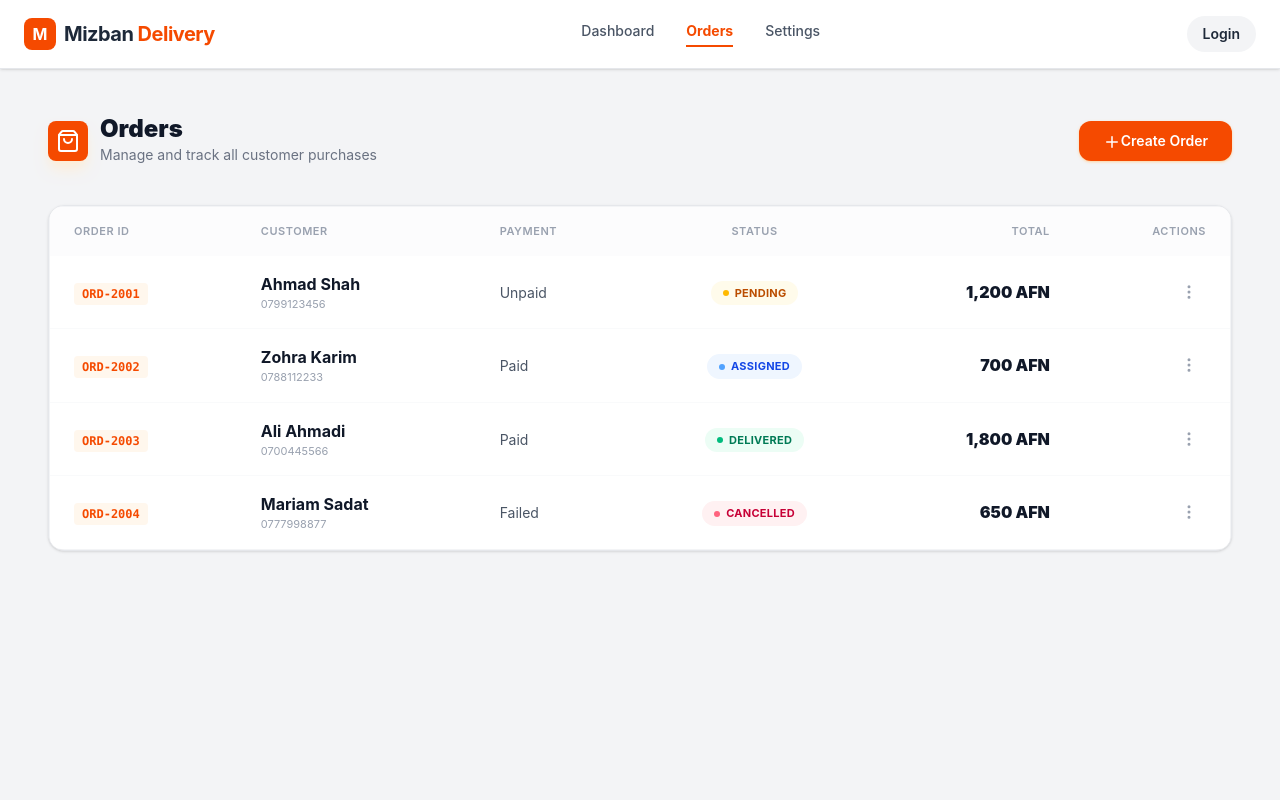
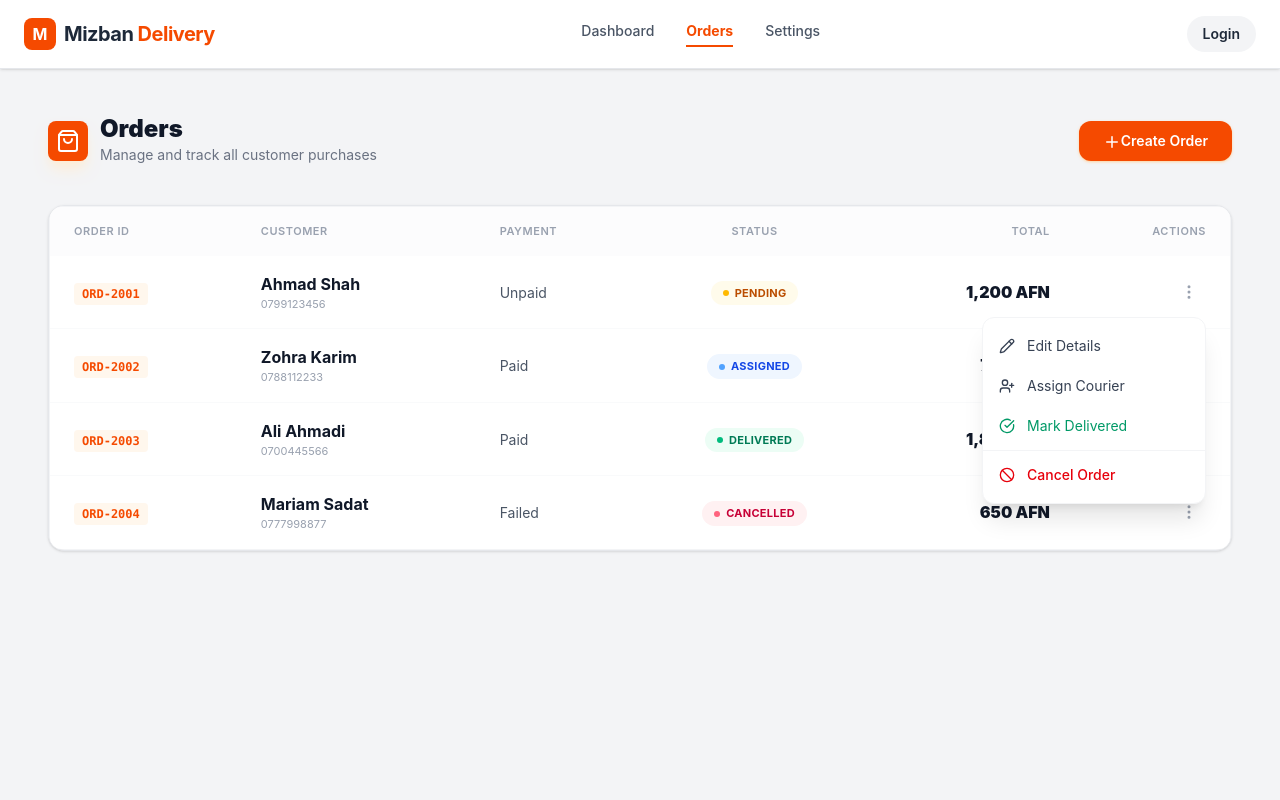
Before and after one commit to Sky-Teams/Mizban-Delivery-frontend, a React (Vite) app: page /orders in a window 1280 px wide. Both pictures are taken after a click on the button 1189 px from the left and 291 px from the top of the page. Shown: the top 800 px of the page. Built offline with nearby package versions, Linux system fonts and the light colour scheme.

Commit message:
feat: add the OrderActions component instead of three dots in OrdersTable in actions field

```diff
--- /dev/null
+++ b/src/components/common/OrderActions.jsx
@@ -0,0 +1,86 @@
+import { useState, useRef, useEffect } from 'react';
+import {
+  MoreVertical,
+  Pencil,
+  Ban,
+  CheckCircle,
+  UserPlus,
+  Clock
+} from 'lucide-react';
+import { useNavigate } from 'react-router-dom';
+
+const OrderActions = ({ order }) => {
+  const [isOpen, setIsOpen] = useState(false);
+  const menuRef = useRef(null);
+  const navigate = useNavigate();
+
+  useEffect(() => {
+    const closeMenu = (e) => {
+      if (menuRef.current && !menuRef.current.contains(e.target)) setIsOpen(false);
+    };
+    document.addEventListener('mousedown', closeMenu);
+    return () => document.removeEventListener('mousedown', closeMenu);
+  }, []);
+
+  return (
+    <div className="relative" ref={menuRef}>
+      <button
+        onClick={(e) => {
+          e.stopPropagation();
+          setIsOpen(!isOpen);
+        }}
+        className="p-2 text-gray-400 hover:text-gray-900 hover:bg-gray-100 cursor-pointer rounded-full transition-colors"
+      >
+        <MoreVertical size={18} />
+      </button>
+
+      {isOpen && (
+        <div className="absolute right-0 mt-2 z-[100] w-56 bg-white cursor-pointer rounded-xl shadow-xl border border-gray-100 py-2 animate-in fade-in zoom-in duration-150 origin-top-right">
+
+          <button
+            onClick={() => {
+              setIsOpen(false);
+            }}
+            className="flex items-center gap-3 w-full px-4 py-2.5 cursor-pointer text-sm text-gray-700 hover:bg-orange-50 hover:text-orange-600 transition-colors"
+          >
+            <Pencil size={16} /> Edit Details
+          </button>
+
+          <button
+            onClick={() => {
+              console.log("Assigning courier for order:", order.id);
+              setIsOpen(false);
+            }}
+            className="flex items-center gap-3 w-full px-4 py-2.5 cursor-pointer text-sm text-gray-700 hover:bg-gray-50 transition-colors"
+          >
+            <UserPlus size={16} /> Assign Courier
+          </button>
+
+          <button
+            onClick={() => {
+              console.log("Marking as delivered:", order.id);
+              setIsOpen(false);
+            }}
+            className="flex items-center gap-3 w-full px-4 py-2.5 cursor-pointer text-sm text-emerald-600 hover:bg-emerald-50 transition-colors"
+          >
+            <CheckCircle size={16} /> Mark Delivered
+          </button>
+
+          <div className="my-1 border-t border-gray-100" />
+
+          <button
+            onClick={() => {
+              console.log("Opening cancel reason modal for:", order.id);
+              setIsOpen(false);
+            }}
+            className="flex items-center gap-3 w-full px-4 cursor-pointer py-2.5 text-sm text-red-600 hover:bg-red-50 font-medium transition-colors"
+          >
+            <Ban size={16} /> Cancel Order
+          </button>
+        </div>
+      )}
+    </div>
+  );
+};
+
+export default OrderActions;
--- a/src/pages/admin/OrdersTable.jsx
+++ b/src/components/common/OrdersTable.jsx
@@ -1,5 +1,6 @@
 import { MoreVertical } from 'lucide-react';
-import OrderStatusBadge from '../../components/common/OrderStatusBadge';
+import OrderStatusBadge from './OrderStatusBadge';
+import OrderActions from './OrderActions';
 
 const OrdersTable = ({ orders }) => {
   return (
@@ -44,9 +45,7 @@ const OrdersTable = ({ orders }) => {
               </td>
 
               <td className="py-4 px-6 text-right">
-                <button className="p-2 text-gray-400 hover:text-gray-900 hover:bg-gray-100 rounded-full transition-colors">
-                  <MoreVertical size={18} />
-                </button>
+                 <OrderActions order={order}/>
               </td>
             </tr>
           ))}
--- a/src/pages/admin/Orders.jsx
+++ b/src/pages/admin/Orders.jsx
@@ -1,6 +1,6 @@
 import Button from "../../components/common/Button";
 import { Link } from "react-router-dom";
-import OrdersTable from "./OrdersTable";
+import OrdersTable from "../../components/common/OrdersTable";
 import useOrderStore from "../../store/admin/useOrderStore";
 import { Plus, ShoppingBag } from "lucide-react";
 
```
